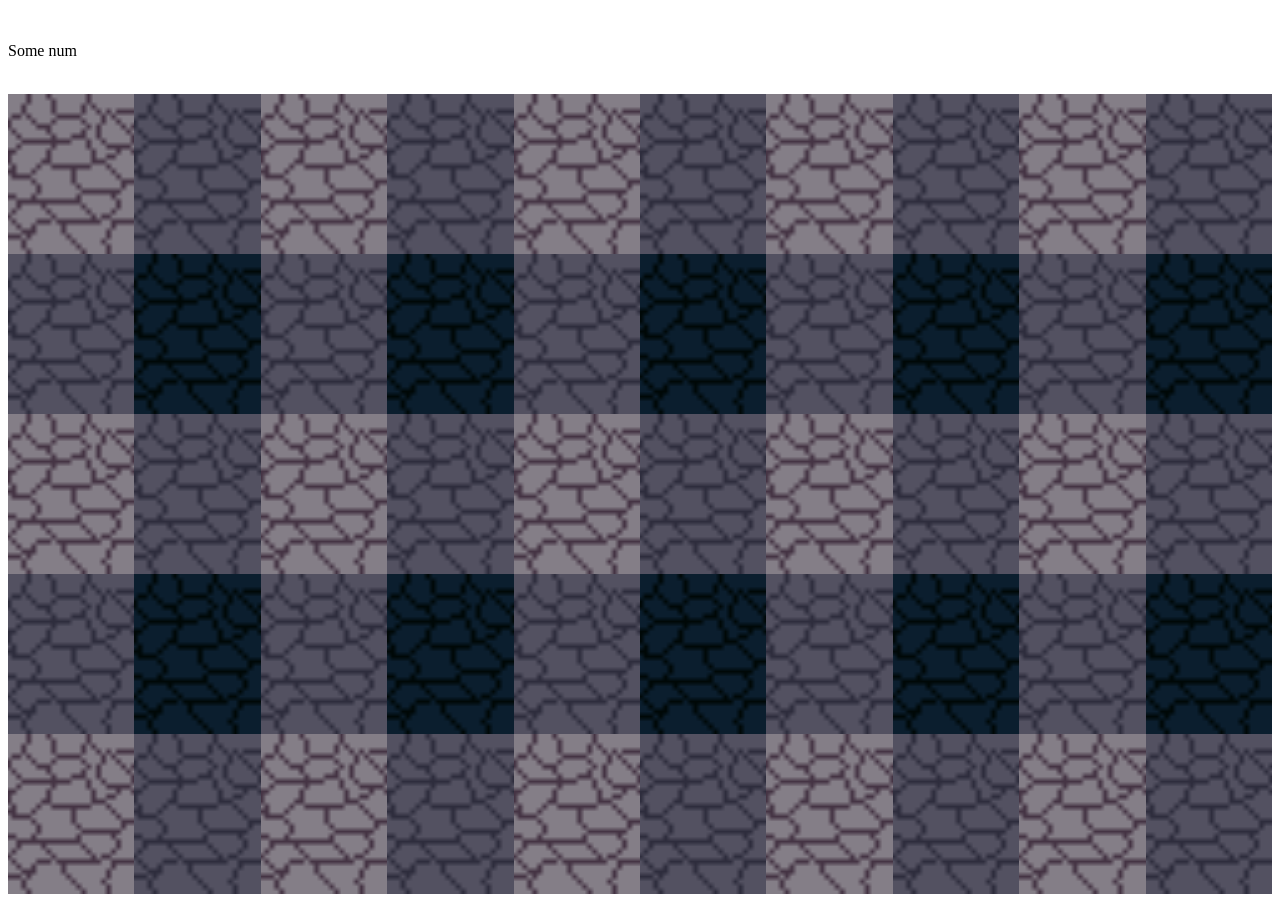
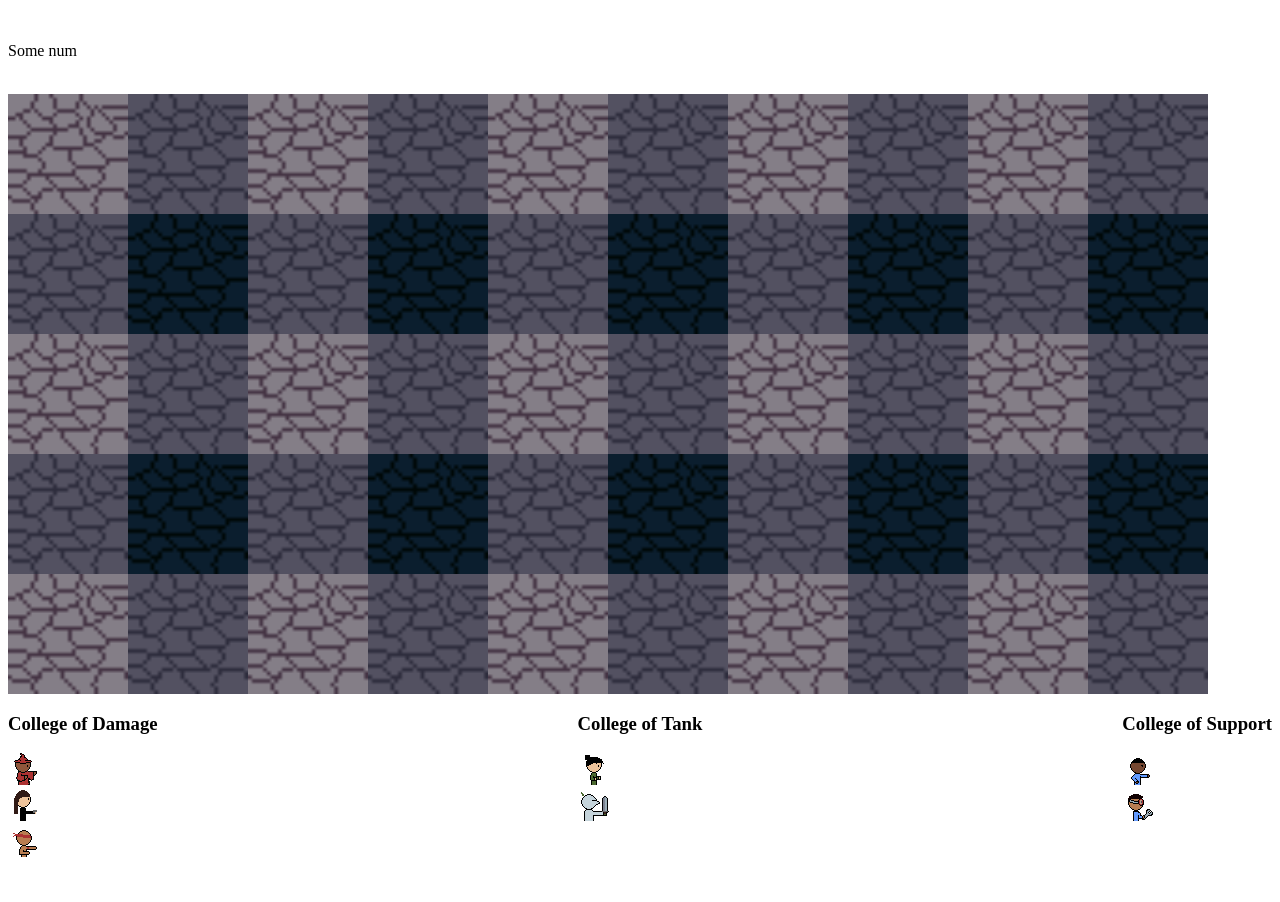
Before and after one commit to Boxxxxxxx/campus-defense, a website: page public/index.html in a window 1280 px wide. After the commit the page ends 869 px from the top, so only its background shows below. Drawn offline with nearby package versions, Linux system fonts and the light colour scheme.

Commit message:
Added draggable units under game board

```diff
--- a/public/css/style.css
+++ b/public/css/style.css
@@ -1,4 +1,11 @@
 #board td {
-    width: 160px;
-    height: 160px;
+    width: 120px;
+    height: 120px;
 }
+
+#colleges {
+    display: flex;
+    margin: auto;
+    justify-content: space-between;
+    width: 100%;
+}
--- a/public/index.html
+++ b/public/index.html
@@ -23,9 +23,22 @@
   <div id="bottom-info">
     <div id="unit-select">
       <div id="colleges">
-        <div id="college-damage"></div>
-        <div id="college-tank"></div>
-        <div id="college-support"></div>
+        <div id="college-damage" class="college-column">
+          <h3>College of Damage</h3>
+          <div class="unit draggable" data-college="damage"><img src="images/FireElementalistModel.png" alt=""></div>
+          <div class="unit draggable" data-college="damage"><img src="images/BallisticsModel.png" alt=""></div>
+          <div class="unit draggable" data-college="damage"><img src="images/MartialArtsModel.png" alt=""></div>
+        </div>
+        <div id="college-tank" class="college-column">
+          <h3>College of Tank</h3>
+          <div class="unit draggable" data-college="tank"><img src="images/EarthElementalistModel.png" alt=""></div>
+          <div class="unit draggable" data-college="tank"><img src="images/KnighthoodModel.png" alt=""></div>
+        </div>
+        <div id="college-support" class="college-column">
+          <h3>College of Support</h3>
+          <div class="unit draggable" data-college="support"><img src="images/WaterElementalistModel.png" alt=""></div>
+          <div class="unit draggable" data-college="support"><img src="images/EngineeringModel.png" alt=""></div>
+        </div>
       </div>
     </div>
   </div>
--- a/public/js/script.js
+++ b/public/js/script.js
@@ -56,4 +56,24 @@ $(function() {
         $board.append($row);
         toggleAlternateRows(); // Toggle after each row is added
     }
+
+    // Make units draggable
+    $('.draggable').draggable({
+        revert: 'invalid', // If not dropped on a valid target, revert the element
+        helper: 'clone', // Use a clone of the element while dragging
+        zIndex: 100, // Set higher z-index to ensure the dragged element is on top
+        opacity: 0.7 // Reduce opacity while dragging
+    });
+
+    // Make tiles droppable
+    $('#board td').droppable({
+        accept: '.draggable', // Only accept draggable units
+        drop: function(event, ui) {
+        var droppedUnit = $(ui.draggable); // Get the dropped unit
+        var college = droppedUnit.data('college'); // Get the college of the unit
+        // Implement logic to handle dropping the unit onto the tile
+        // You can use the droppedUnit and college variables to determine the unit and its college
+        // You may want to update game state or display information based on the dropped unit
+        }
+    });
 });
```
